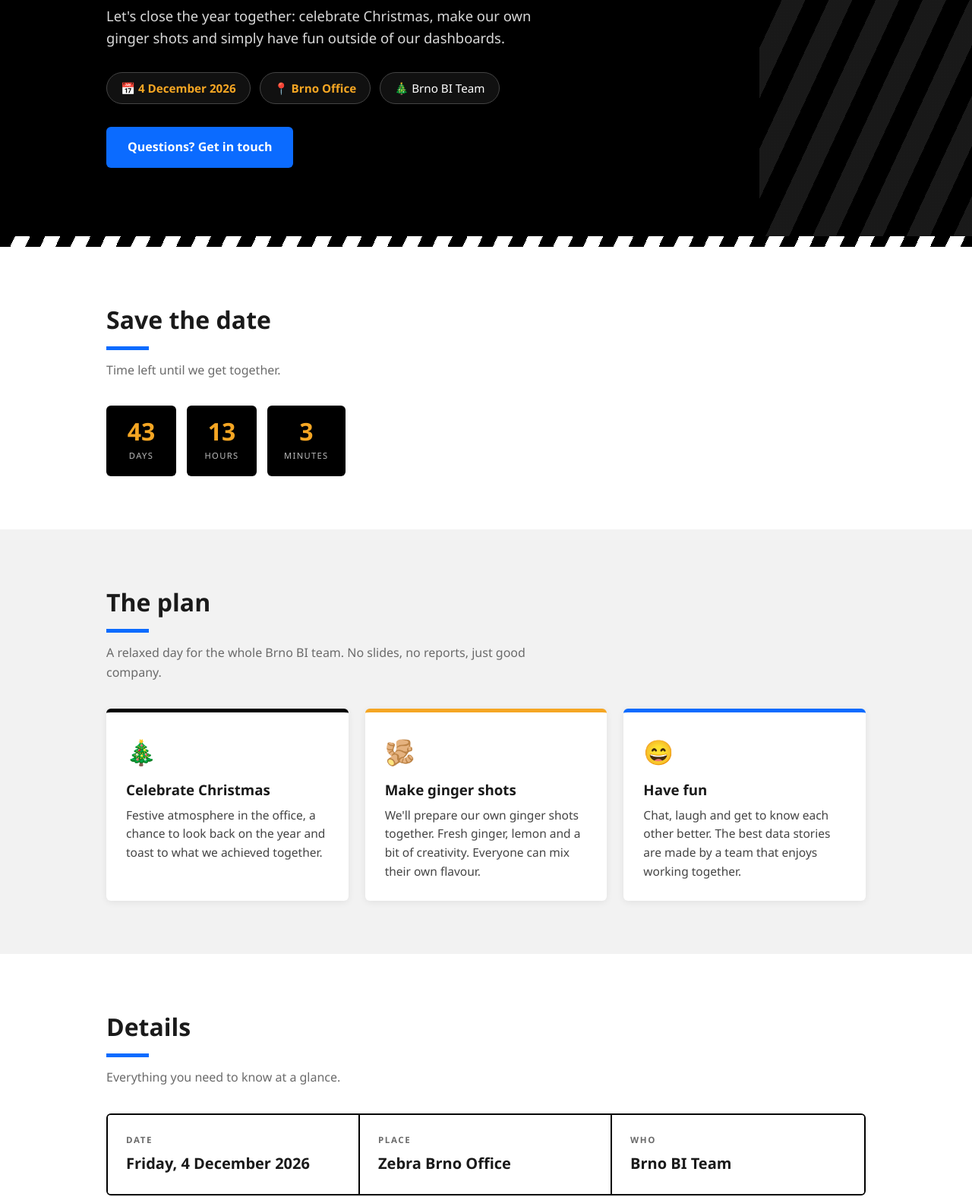
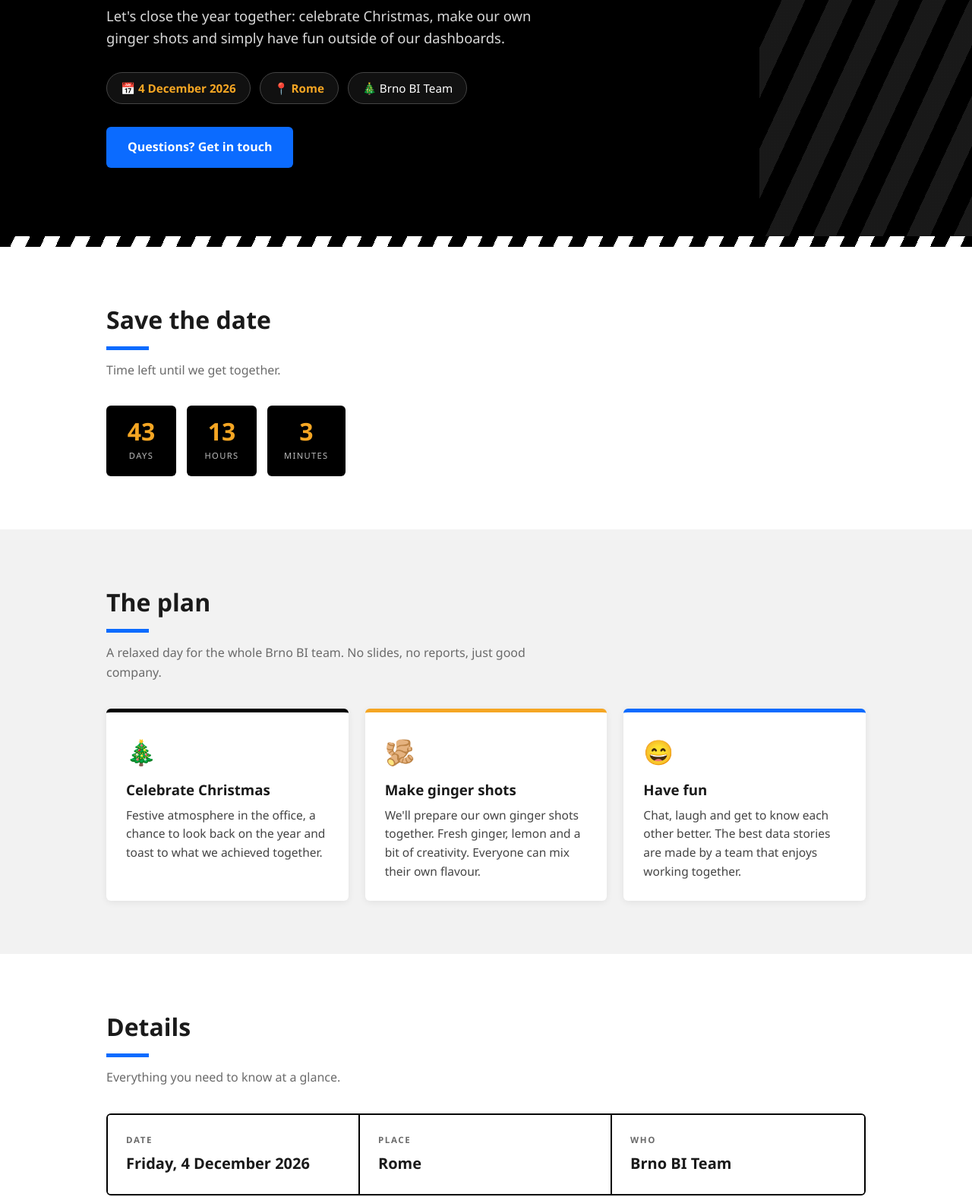
Before and after one commit to xchani1/PythonTraining102026, a plain HTML site: page index.html in a window 1280 px wide. Shown: the part 408-1984 px from the top of the page at 76% size. Drawn offline with Linux system fonts and the light colour scheme.

Commit message:
Change event location to Rome
Co-Authored-By: Claude Sonnet 5.5 <noreply@anthropic.com>

```diff
--- a/index.html
+++ b/index.html
@@ -4,7 +4,7 @@
 <meta charset="utf-8">
 <meta name="viewport" content="width=device-width, initial-scale=1">
 <title>Brno BI Christmas Teambuilding</title>
-<meta name="description" content="You are invited: Christmas teambuilding of the Brno BI team on 4 December 2026 in the Brno office. Let's make ginger shots together!">
+<meta name="description" content="You are invited: Christmas teambuilding of the Brno BI team on 4 December 2026 in Rome. Let's make ginger shots together!">
 <style>
   :root {
     --black: #000000;
@@ -131,7 +131,7 @@
       <p class="lead">Let's close the year together: celebrate Christmas, make our own ginger shots and simply have fun outside of our dashboards.</p>
       <div class="chips">
         <div class="chip">📅 <b>4 December 2026</b></div>
-        <div class="chip">📍 <b>Brno Office</b></div>
+        <div class="chip">📍 <b>Rome</b></div>
         <div class="chip">🎄 Brno BI Team</div>
       </div>
       <a class="btn" href="#contact">Questions? Get in touch</a>
@@ -181,7 +181,7 @@
       <p class="sub">Everything you need to know at a glance.</p>
       <div class="details">
         <div><span>Date</span><strong>Friday, 4 December 2026</strong></div>
-        <div><span>Place</span><strong>Zebra Brno Office</strong></div>
+        <div><span>Place</span><strong>Rome</strong></div>
         <div><span>Who</span><strong>Brno BI Team</strong></div>
       </div>
     </div>
```
